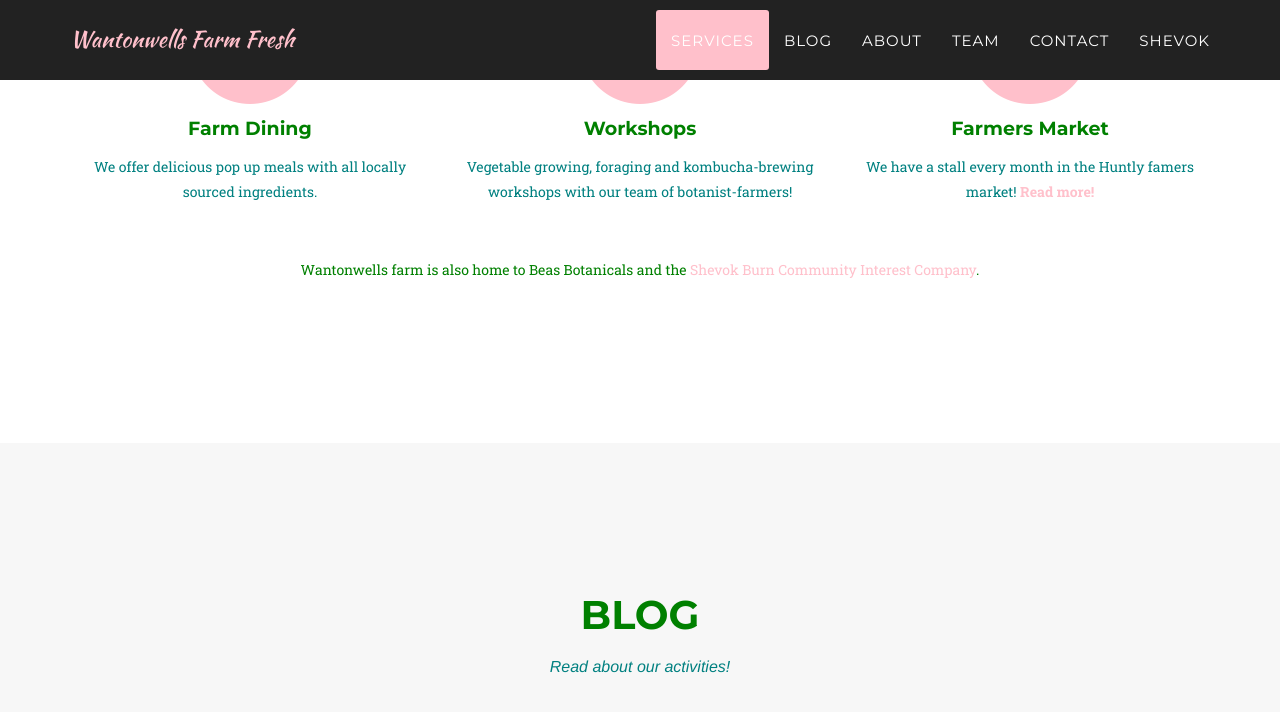
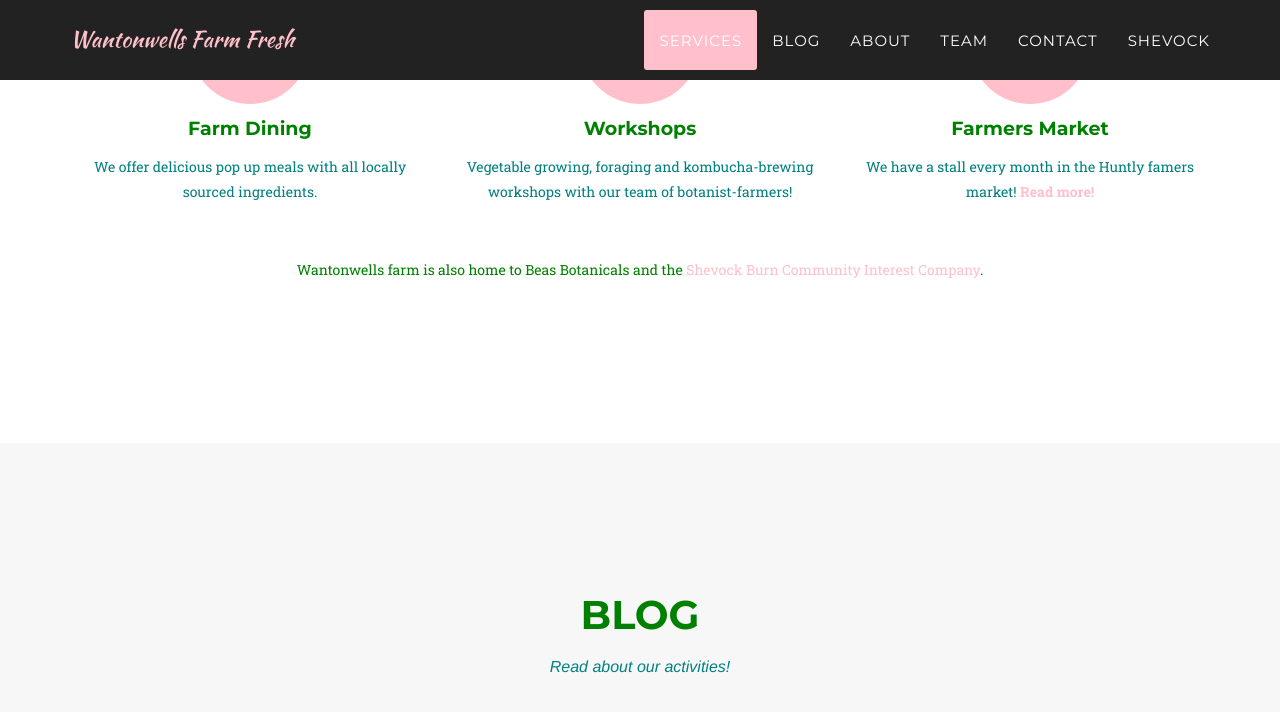
Before and after one commit to pollypeaches/pollypeaches.github.io, a Jekyll site: the page built from index.html, in a window 1280 px wide and 900 px high, scrolled down 1196 px, cut to the strip 0-726 px from the top of the window. Shown: the top 712 px of the strip. Built offline with Jekyll 4.4.1, drawn with Linux system fonts in a browser that asks for light colours; nearby versions of some CDN libraries; some web fonts are replaced; a script that is not in the unit is left out.

Commit message:
updated the shevock stuff

```diff
--- a/_includes/header.html
+++ b/_includes/header.html
@@ -34,7 +34,7 @@
                         <a class="page-scroll" href="#contact">Contact</a>
                     </li>
                     <li>
-                        <a class="page-scroll" href="shevok/">Shevok</a>
+                        <a class="page-scroll" href="shevock/">Shevock</a>
                     </li>
                 </ul>
             </div>
--- a/_includes/services.html
+++ b/_includes/services.html
@@ -46,7 +46,7 @@
               <div class="col-lg-12 text-center">
                   <br>
                   <br>
-                  <p>Wantonwells farm is also home to Beas Botanicals and the <a href="/shevok/">Shevok Burn Community Interest Company</a>.</p>
+                  <p>Wantonwells farm is also home to Beas Botanicals and the <a href="/shevock/">Shevock Burn Community Interest Company</a>.</p>
               </div>
           </div>
         </div>
--- a/shevock.html
+++ b/shevock.html
@@ -5,6 +5,6 @@ title: Shevock
 
 <div class="container">
     <h1>Shevock Burn Allotments Coming Soon</h1>
-    <img src="PATH_TO_YOUR_IMAGE" alt="Shevock Burn Allotments" class="img-responsive">
+    <img src="https://lh3.googleusercontent.com/pw/AP1GczOHVg5H7ZYMdGpvmnTdwTqQSSTbrAYy2nJzyofN_F28NGTdGlnLgz4_QwY-ni6q5-0udiyL4KFrKKf5DYF8a82SrjA77-Jh7oupM-2Jtf6DwpSB0GgO=w2400" alt="Shevock Burn Allotments" class="img-responsive">
     <p>Email sballotments@gmail.com for more information!</p>
 </div>
```
Also changed, not shown: shevok.html (deleted, +0 -9 lines), 1 other file.
